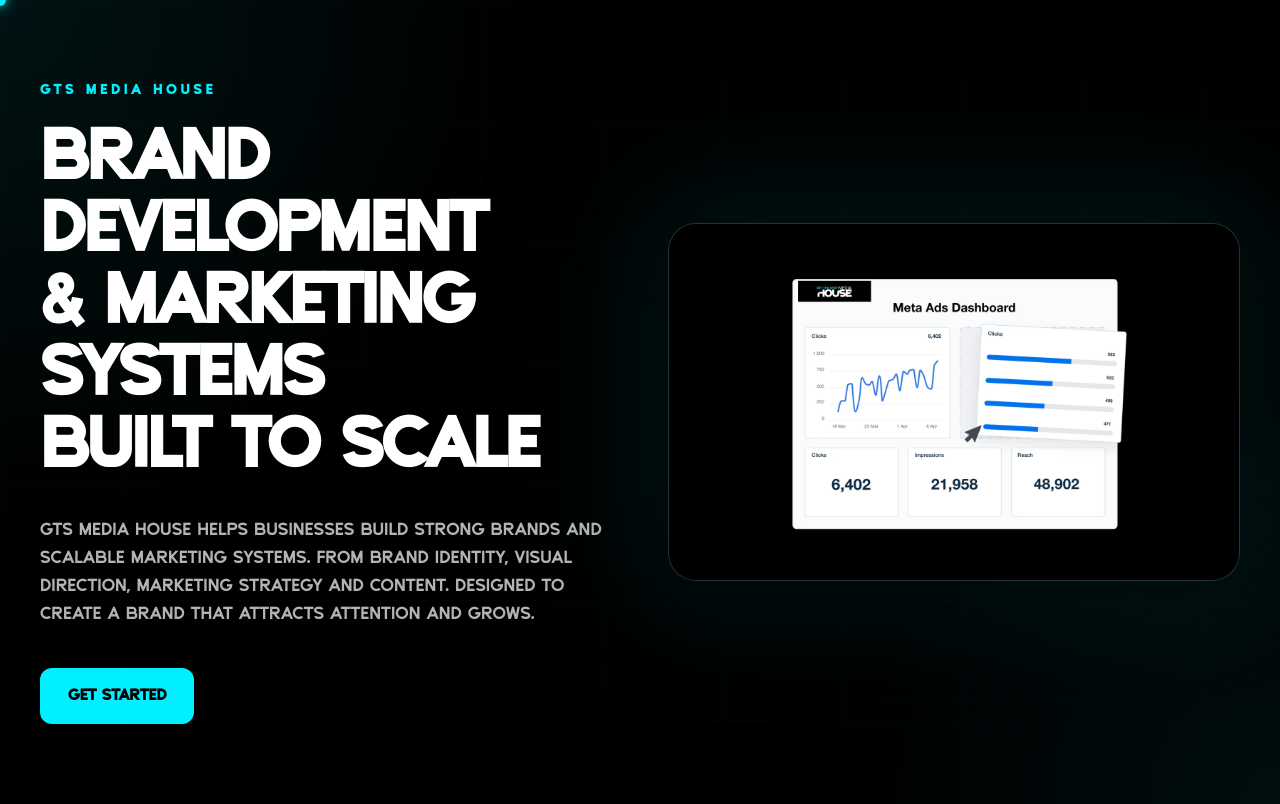
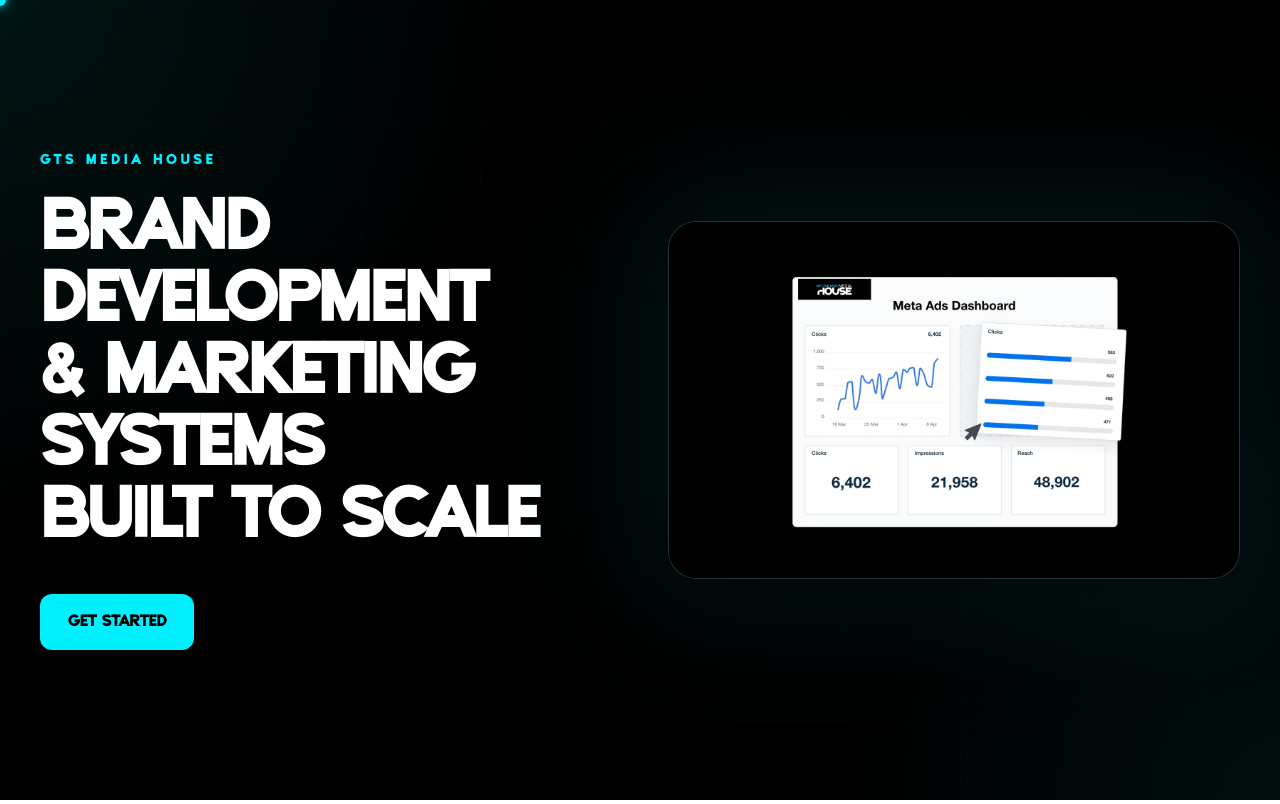
Before and after one commit to filmdbyjosh/gts-media-house-website, a Next.js app: page / in a window 1280 px wide. Built offline with nearby package versions, Linux system fonts and the light colour scheme.

Commit message:
remove homepage paragraph

```diff
--- a/src/app/page.tsx
+++ b/src/app/page.tsx
@@ -62,10 +62,6 @@
   Built to Scale
 </h1>
 
-<p className="mt-8 max-w-xl text-base leading-8 text-white/70 sm:text-lg">
-GTS Media House helps businesses build strong brands and scalable marketing systems.
-From brand identity, visual direction, marketing strategy and content. Designed to create a brand that attracts attention and grows.
-</p>
 
             <div className="mt-10">
               <button
```
